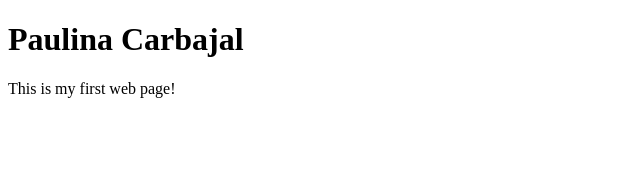
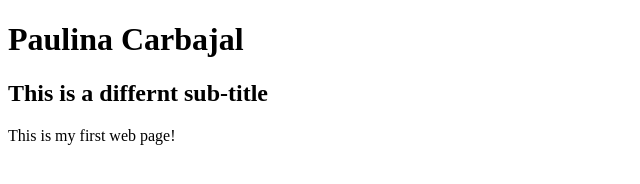
Before and after one commit to paulinacarbajal/MART341-WebDesign, a plain HTML site: page test-directory/index.html in a window 1280 px wide. Shown: the whole page, without its empty margins (0-640 px from the left). Drawn offline with Linux system fonts and the light colour scheme.

Commit message:
Update index.html

```diff
--- a/test-directory/index.html
+++ b/test-directory/index.html
@@ -9,6 +9,8 @@
       <h1>
         Paulina Carbajal
       </h1>
+      <h2>This is a differnt sub-title</h2>
+
       <p>
         This is my first web page!
       </p>
```
